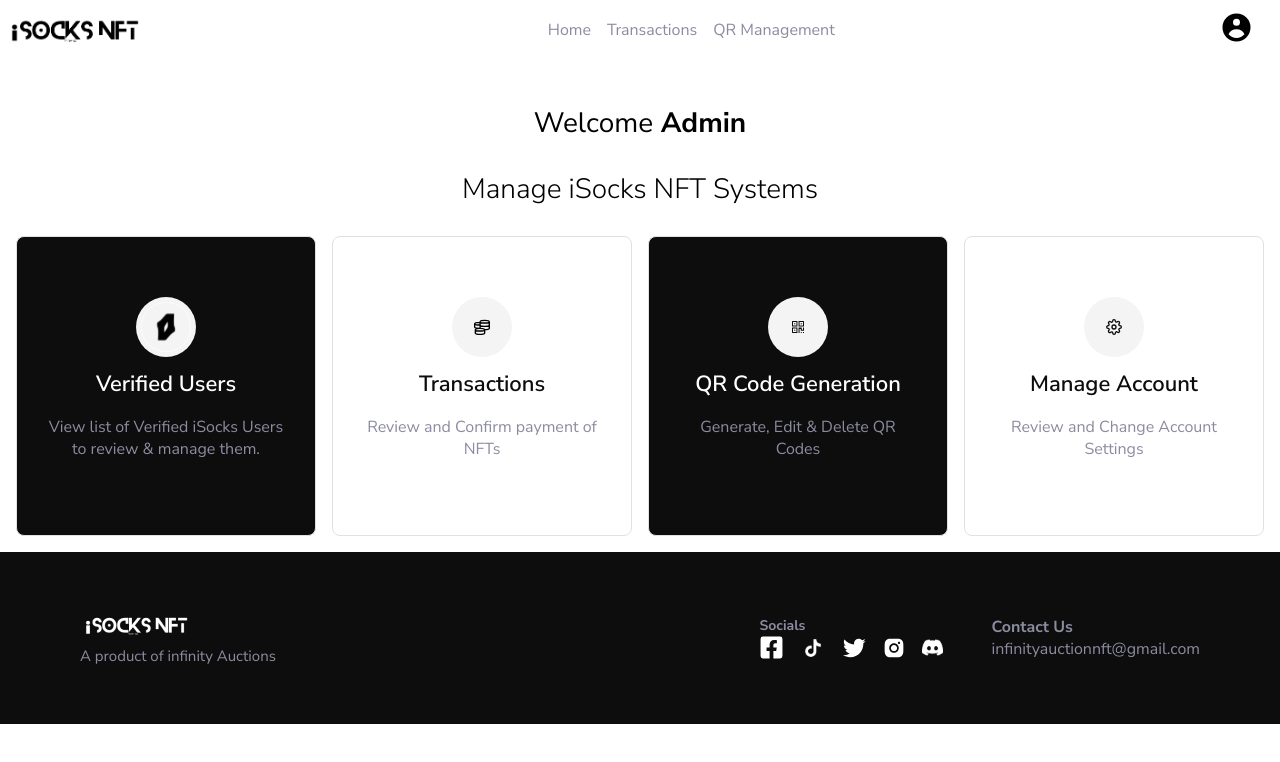
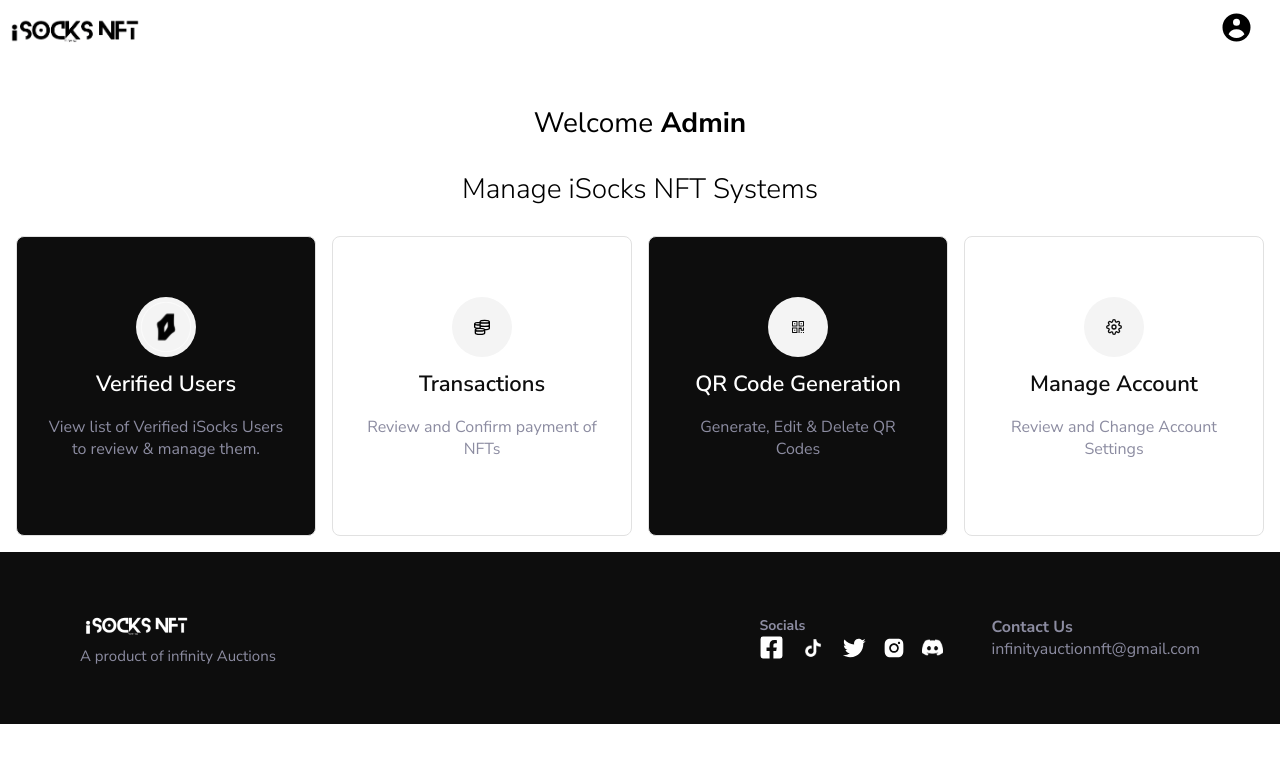
Before and after one commit to iSocks-NFTs/isocks.ai, a Next.js app: page /dashboard/admin in a window 1280 px wide. Shown: the top 762 px of the page. Built offline with nearby package versions, Linux system fonts and the light colour scheme; what @web3-react/core would draw is missing.

Commit message:
made updates

```diff
--- a/components/Dashboard/Navbar/index.js
+++ b/components/Dashboard/Navbar/index.js
@@ -44,19 +44,6 @@ const Navbar = () => {
         onClick={() => Router.push("/dashboard/admin")}
       />
       <>
-        <NavLink>
-          <NavLinks>
-            <Link href="/dashboard/admin">Home</Link>
-          </NavLinks>
-          <NavLinks>
-            <Link href="/dashboard/admin/transactions">Transactions</Link>
-          </NavLinks>
-          <NavLinks>
-            <Link href="/dashboard/admin/qr">QR Management</Link>
-          </NavLinks>
-        </NavLink>
-      </>
-      <>
         <UserBox>
           <HiUserCircle
             onClick={() => setOpenSettings(!openSettings)}
--- a/components/Dashboard/style.js
+++ b/components/Dashboard/style.js
@@ -3,6 +3,9 @@ import styled from "styled-components";
 export const Container = styled.div`
     padding: 1rem;
     height: ${({height}) => height ? height : ""};
+    @media screen and (max-width:520px) {
+        height:fit-content;
+    }
 `
 
 export const Heading = styled.h3`
```
Also changed, not shown: pages/dashboard/admin/qr/list/index.js (+3 -4 lines).
